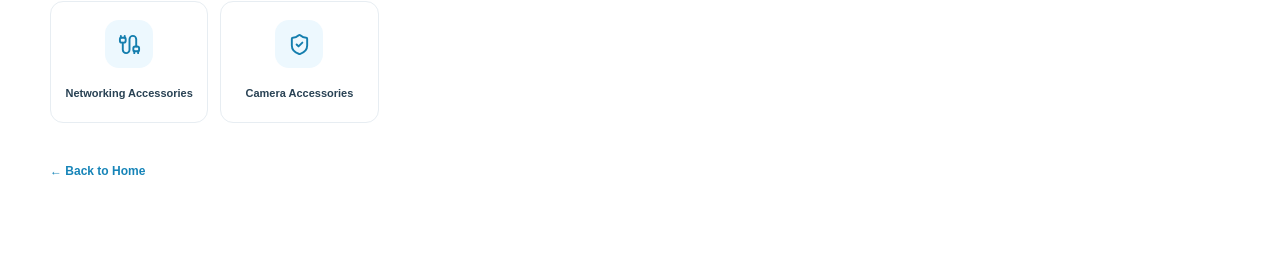
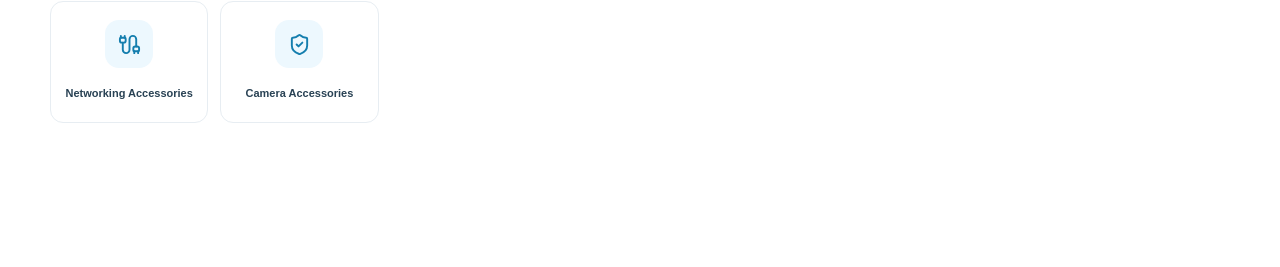
Before and after one commit to neorisexyz/next-tech-store, a Next.js app: page /categories in a window 1280 px wide. Shown: the part 334-601 px from the top of the page. Built offline with nearby package versions, Linux system fonts and the light colour scheme.

Commit message:
Remove redundant back navigation links

```diff
--- a/app/categories/page.tsx
+++ b/app/categories/page.tsx
@@ -9,5 +9,5 @@ export default function CategoriesPage(){const [lang,setLang]=useState<'EN'|'BN'
 <div style={{display:'flex',justifyContent:'space-between',alignItems:'center',marginBottom:35}}><Link className="brand" href="/"><strong><span className="brand-next">NEXT</span><span className="brand-tech">TECH</span></strong></Link><div style={{display:'flex',gap:14,alignItems:'center'}}><Link className="textlink" href="/shop">Shop</Link><button className="language-toggle" onClick={()=>setLang(v=>v==='EN'?'BN':'EN')}>{lang}</button></div></div>
 <div className="section-head"><div><h1 style={{fontSize:30,color:'var(--navy)',margin:0}}>{lang==='BN'?'সব ক্যাটাগরি':'Browse Categories'}</h1><p>{lang==='BN'?'আপনার প্রয়োজন অনুযায়ী ক্যাটাগরি বেছে নিন':'Choose a category to explore products.'}</p></div></div>
 <div className="category-grid" style={{gridTemplateColumns:'repeat(auto-fit,minmax(145px,1fr))'}}>{cats.map(([en,bn,slug,Icon])=><Link className="category" href={'/categories/'+slug} key={slug}><div className="cat-icon"><Icon size={23}/></div><span>{lang==='BN'?bn:en}</span></Link>)}</div>
-<div style={{padding:'35px 0'}}><Link className="textlink" href="/">← {lang==='BN'?'হোমে ফিরে যান':'Back to Home'}</Link></div>
+
 </main>}
```
